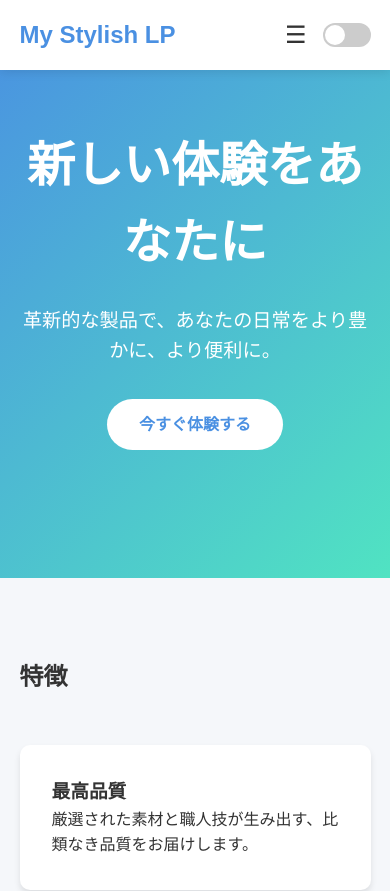
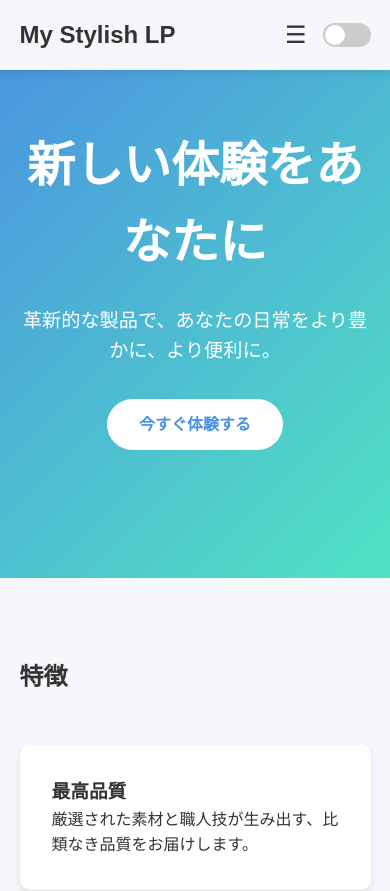
Before and after one commit to riku103/React_training_1, a React (Create React App) app: page / in a window 390 px wide. Shown: the top 891 px of the page. Built offline with nearby package versions, Linux system fonts and the light colour scheme; the HTML template or start-up script is replaced by a standard one.

Commit message:
ヘッダーをダークモードに対応

```diff
--- a/src/components/Header/Header.module.css
+++ b/src/components/Header/Header.module.css
@@ -1,9 +1,10 @@
 .header {
-  background-color: #fff;
+  background-color: var(--bg-color);
   box-shadow: 0 2px 10px rgba(0, 0, 0, 0.1);
   position: fixed;
   width: 100%;
   z-index: 1000;
+  transition: background-color 0.3s ease;
 }
 
 .headerContainer {
@@ -18,7 +19,8 @@
 .logo {
   font-size: 1.5rem;
   font-weight: 700;
-  color: var(--primary-color);
+  color: var(--text-color);
+  transition: color 0.3s ease;
 }
 
 nav ul {
@@ -59,8 +61,9 @@ nav ul li a:hover {
     top: 60px;
     left: 0;
     width: 100%;
-    background-color: #fff;
+    background-color: var(--bg-color);
     box-shadow: 0 2px 10px rgba(0, 0, 0, 0.1);
+    transition: background-color 0.3s ease;
   }
 
   nav ul.active {
```
